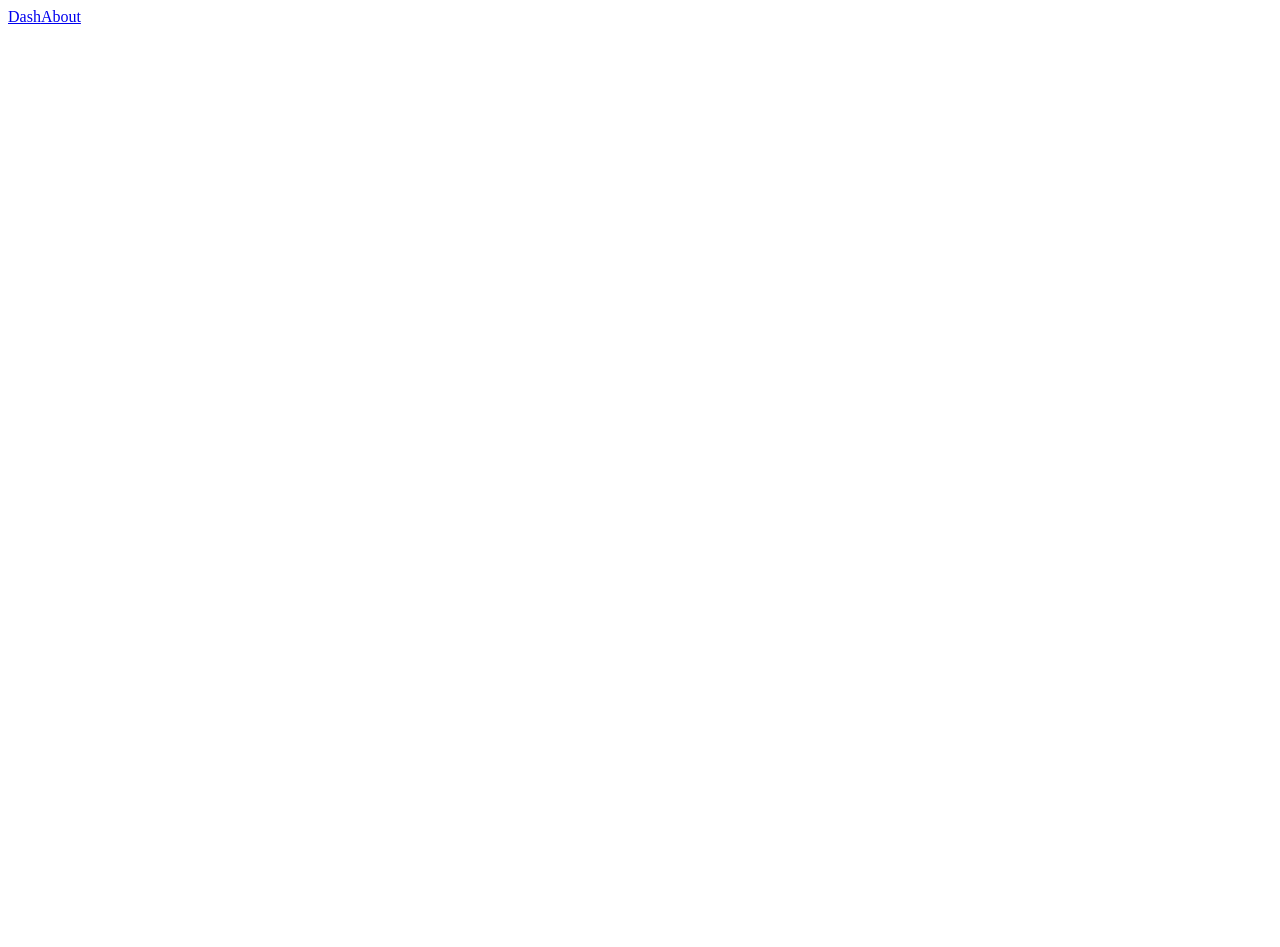
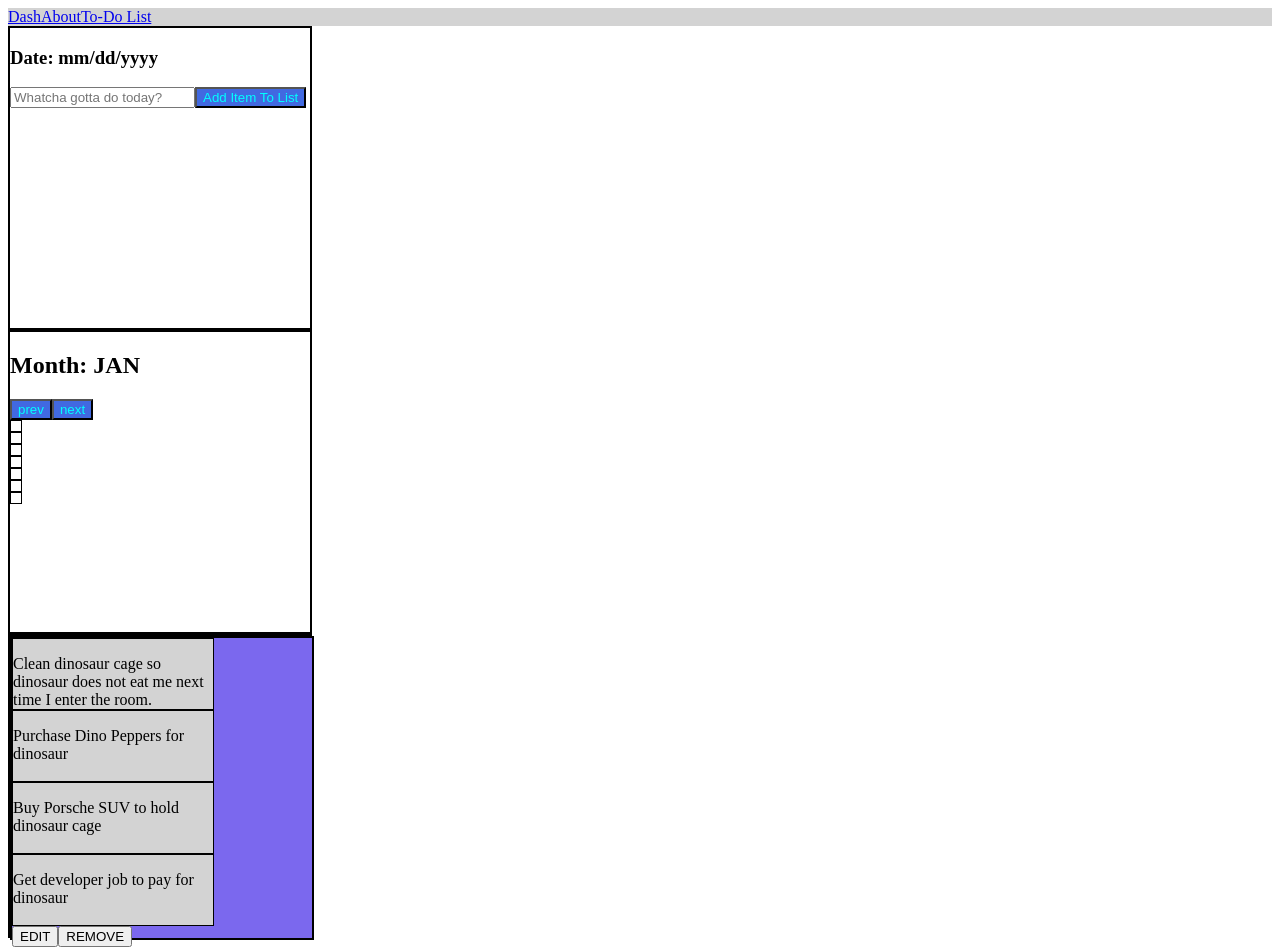
Before and after one commit to Jamzcode/kdash, a Vue app: page /to-do-list in a window 1280 px wide. Before the commit this address had no page. Before the commit the page ends 800 px from the top, so only its background shows below. Built offline with nearby package versions, Linux system fonts and the light colour scheme.

Commit message:
added pathway to to-do-list, implemented wirefram for to-do-list view

```diff
--- a/src/App.vue
+++ b/src/App.vue
@@ -9,10 +9,15 @@ import DashView from './views/DashView.vue';
     <nav>
       <RouterLink to="/">Dash</RouterLink>
       <RouterLink to="/about">About</RouterLink>
+      <RouterLink to="/to-do-list">To-Do List</RouterLink>
     </nav>
     <RouterView />
   </header>
 
 </template>
 
-<style scoped></style>
+<style scoped>
+nav{
+  background: lightgray;
+}
+</style>
--- a/src/components/ToDoListComponent.vue
+++ b/src/components/ToDoListComponent.vue
@@ -1,12 +1,22 @@
 <template>
-    <h1>TODO LIST COMPONENT</h1>
+  <section class="todo-list-widget">
+    <div class="todo-list">
+      <ol>
+        <li class="item">item: 1</li>
+        <li class="item">item: 2</li>
+        <li class="item">item: 3</li>
+        <li class="item">item: 4</li>
+        <li class="item">item: 5</li>
+      </ol>
+      <button class="edit-list">EDIT LIST</button>
+    </div>
+  </section>
 </template>
 
 <script>
-export default{
-name: "ToDoListComponent"
-}
-
+export default {
+  name: "ToDoListComponent",
+};
 </script>
 
-<style scoped></style>
+<style></style>
--- a/src/router/index.js
+++ b/src/router/index.js
@@ -1,5 +1,7 @@
 import { createRouter, createWebHistory } from 'vue-router'
 import DashView from '@/views/DashView.vue'
+import ToDoListComponent from '@/components/ToDoListComponent.vue'
+import ToDoListView from '@/views/ToDoListView.vue'
 
 const router = createRouter({
   history: createWebHistory(import.meta.env.BASE_URL),
@@ -17,6 +19,11 @@ const router = createRouter({
       // which is lazy-loaded when the route is visited.
       component: () => import('../views/AboutView.vue'),
     },
+    {
+      path: '/to-do-list',
+      name: 'ToDoListView',
+      component: ToDoListView
+    }
   ],
 })
 
--- a/src/views/DashView.vue
+++ b/src/views/DashView.vue
@@ -8,22 +8,25 @@
     <idol-image-component />
     <to-do-list-component />
   </div>
-
-
 </template>
 
-<script setup>
-import WeatherComponent from '@/components/WeatherComponent.vue';
-import IdolQuoteComponent from '@/components/IdolQuoteComponent.vue';
-import SpotifyPlayerComponent from '@/components/SpotifyPlayerComponent.vue';
-import IdolImageComponent from '@/components/IdolImageComponent.vue';
-import ToDoListComponent from '@/components/ToDoListComponent.vue';
+<script>
+import WeatherComponent from "@/components/WeatherComponent.vue";
+import IdolQuoteComponent from "@/components/IdolQuoteComponent.vue";
+import SpotifyPlayerComponent from "@/components/SpotifyPlayerComponent.vue";
+import IdolImageComponent from "@/components/IdolImageComponent.vue";
+import ToDoListComponent from "@/components/ToDoListComponent.vue";
 
-
-name: "DashView"
-
-
-
+export default {
+  name: "DashView",
+  components: {
+    WeatherComponent,
+    IdolImageComponent,
+    IdolQuoteComponent,
+    SpotifyPlayerComponent,
+    ToDoListComponent,
+  },
+};
 </script>
 
 <style scoped>
--- /dev/null
+++ b/src/views/ToDoListView.vue
@@ -0,0 +1,92 @@
+<template>
+  <section class="input section">
+    <h3>Date: mm/dd/yyyy</h3>
+    <input
+      type="text"
+      class="item-input"
+      placeholder="Whatcha gotta do today?"
+    />
+    <button class="add-item button">Add Item To List</button>
+  </section>
+
+  <section class="calendar section">
+    <h2>Month: JAN</h2>
+    <button class="month-scroll button">prev</button>
+    <button class="month-scroll button">next</button>
+    <div class="day"></div>
+    <div class="day"></div>
+    <div class="day"></div>
+    <div class="day"></div>
+    <div class="day"></div>
+    <div class="day"></div>
+    <div class="day"></div>
+  </section>
+
+  <section class="to-do-list section">
+    <div class="list-box">
+        <div class="list-item">
+            <p >Clean dinosaur cage so dinosaur does not eat me next time I enter the room.</p>
+        </div>
+        <div class="list-item">
+            <p>Purchase Dino Peppers for dinosaur</p>
+        </div>
+        <div class="list-item">
+            <p>Buy Porsche SUV to hold dinosaur cage</p>
+        </div>
+        <div class="list-item">
+            <p>Get developer job to pay for dinosaur</p>
+        </div>
+
+        <div class="button-box">
+            <button class="edit">EDIT</button><button class="remove">REMOVE</button>
+        </div>
+    </div>
+  </section>
+</template>
+
+<script>
+export default {
+  name: "ToDoListView",
+};
+</script>
+
+<style scoped>
+body {
+  background-color: coral;
+}
+
+.section {
+  width: 300px;
+  height: 300px;
+  border: solid black 2px;
+}
+
+.button {
+  background: royalblue;
+  color: aqua;
+}
+
+.day {
+  border: solid black 1px;
+  width: 10px;
+  height: 10px;
+}
+
+.list-box{
+    border: solid black 2px;
+    width: 300px;
+    height: 300px;
+    background: mediumslateblue;
+
+}
+
+.list-item{
+    border: solid black 1px;
+    height: 70px;
+    width: 200px;
+    background: lightgray;
+    overflow: auto;
+}
+
+
+</style>
```
Lines whose indentation alone changed are shown as unchanged.
